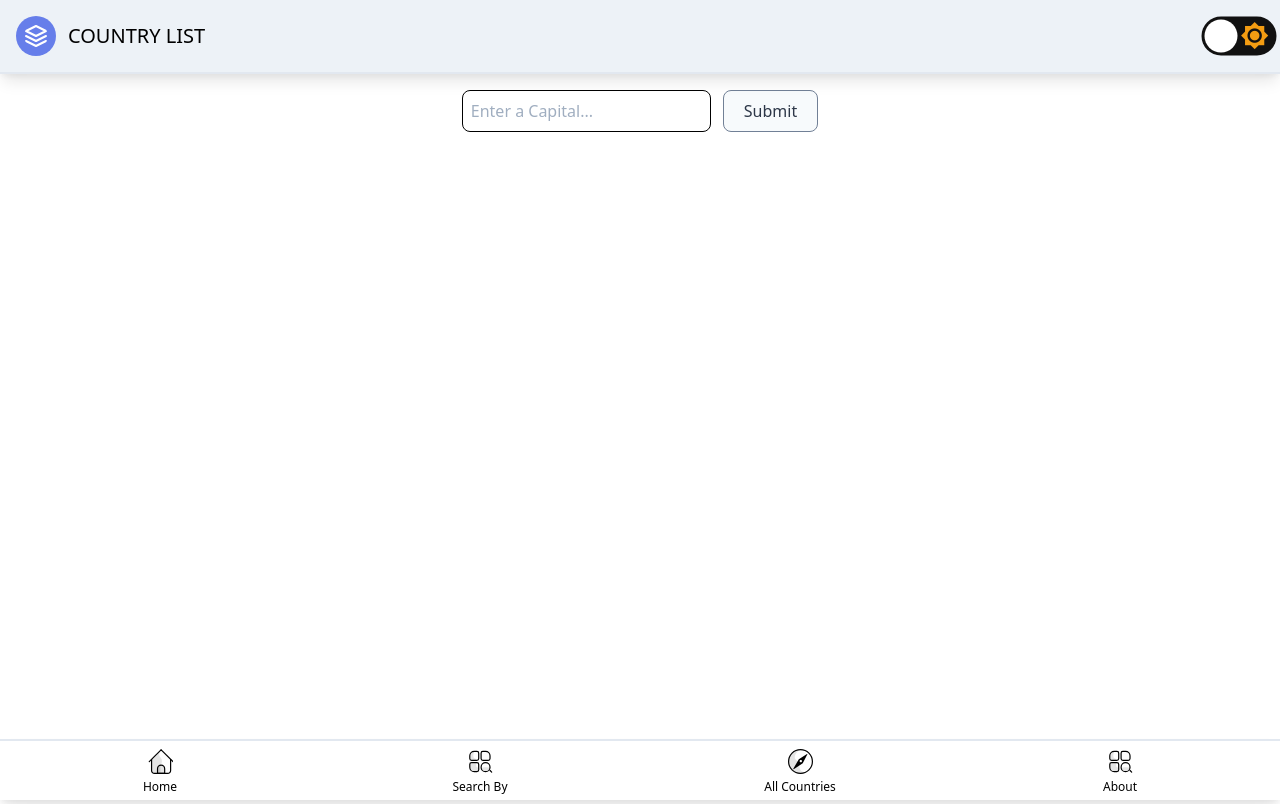
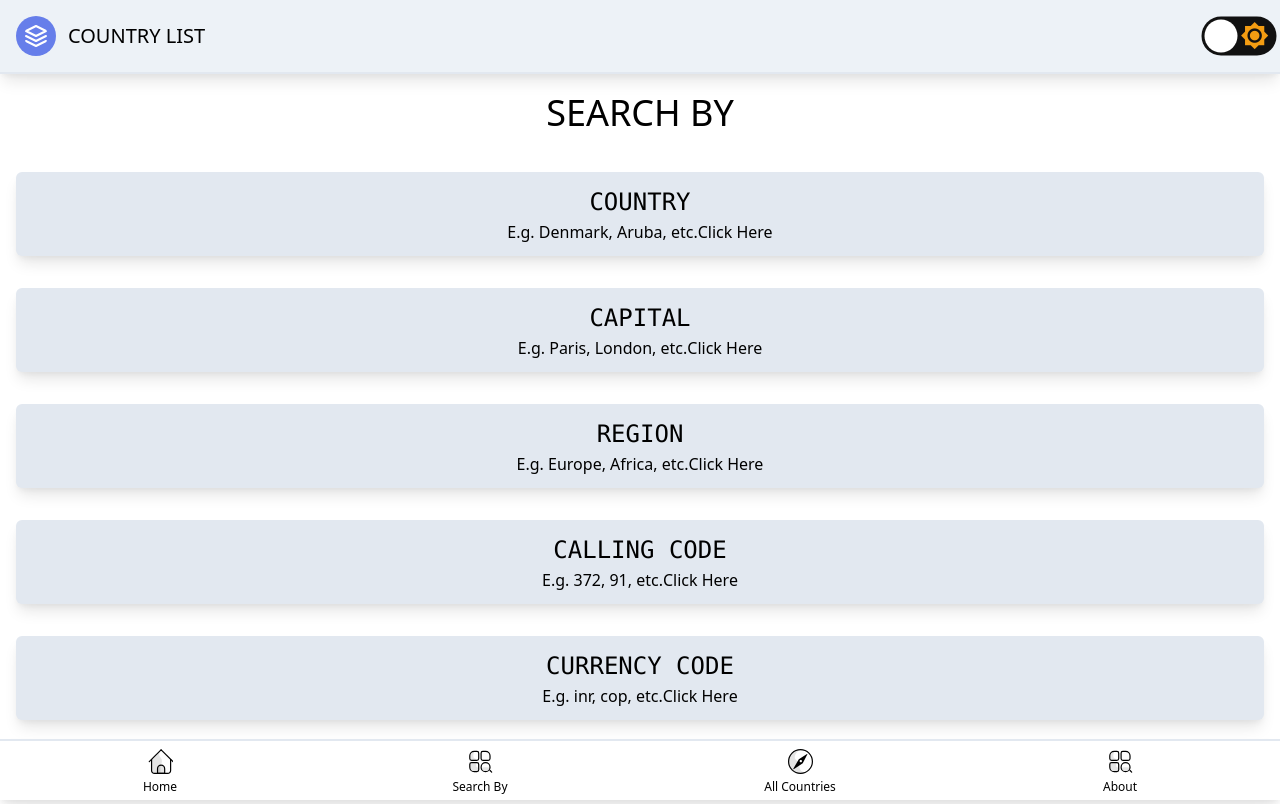
Before and after one commit to Sumer16/vue-country, a Vue app: page /search-by in a window 1280 px wide. Built offline with nearby package versions, Linux system fonts and the light colour scheme.

Commit message:
minor changes

```diff
--- a/src/views/About.vue
+++ b/src/views/About.vue
@@ -1,6 +1,6 @@
 <template>
   <div class="about">
-    <h1>About Us!</h1>
+    <h1>About!</h1>
   </div>
 </template>
 
--- a/src/views/SearchBy.vue
+++ b/src/views/SearchBy.vue
@@ -1,17 +1,51 @@
 <template>
   <div class="search">
-    <Capital></Capital>
+    <h1 class="px-4 py-3 uppercase text-4xl text-center">Search By</h1>
+    <div class="flex flex-col justify-center my-1">
+      <div v-for="d in search" :key="d.title" class="my-4 mx-4 text-center shadow-lg rounded-md py-3 px-1 bg-gray-300">
+        <p class="uppercase text-2xl font-mono">{{ d.title }}</p>
+        <span class="text-base font-light">{{ d.subtitle}}</span>
+        <router-link :to="d.route">Click Here</router-link>
+        <router-view></router-view>
+      </div>
+    </div>
   </div>
 </template>
 
 <script>
 // @ is an alias to /src
-import Capital from '@/components/Capital';
-
 export default {
   name: 'Search',
-  components: {
-    Capital
+  data() {
+    return {
+      search: [
+        {
+          title: 'Country',
+          subtitle: 'E.g. Denmark, Aruba, etc.',
+          route: '/search-by/country'
+        },
+        {
+          title: 'Capital',
+          subtitle: 'E.g. Paris, London, etc.',
+          route: '/search-by/capital'
+        },
+        {
+          title: 'Region',
+          subtitle: 'E.g. Europe, Africa, etc.',
+          route: '/search-by/region'
+        },
+        {
+          title: 'Calling Code',
+          subtitle: 'E.g. 372, 91, etc.',
+          route: '/search-by/calling-code'
+        },
+        {
+          title: 'Currency Code',
+          subtitle: 'E.g. inr, cop, etc.',
+          route: '/search-by/currency-code'
+        }
+      ]
+    }
   }
 }
 </script>
```
